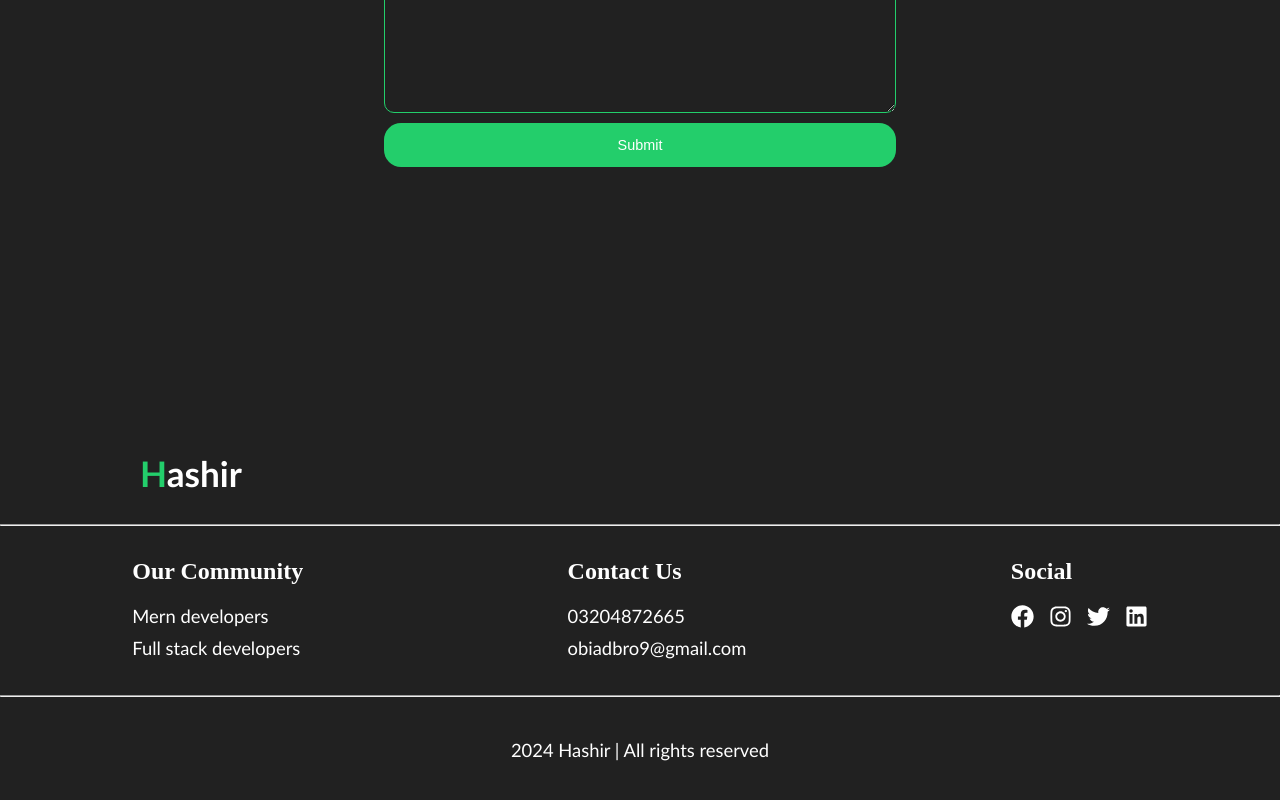
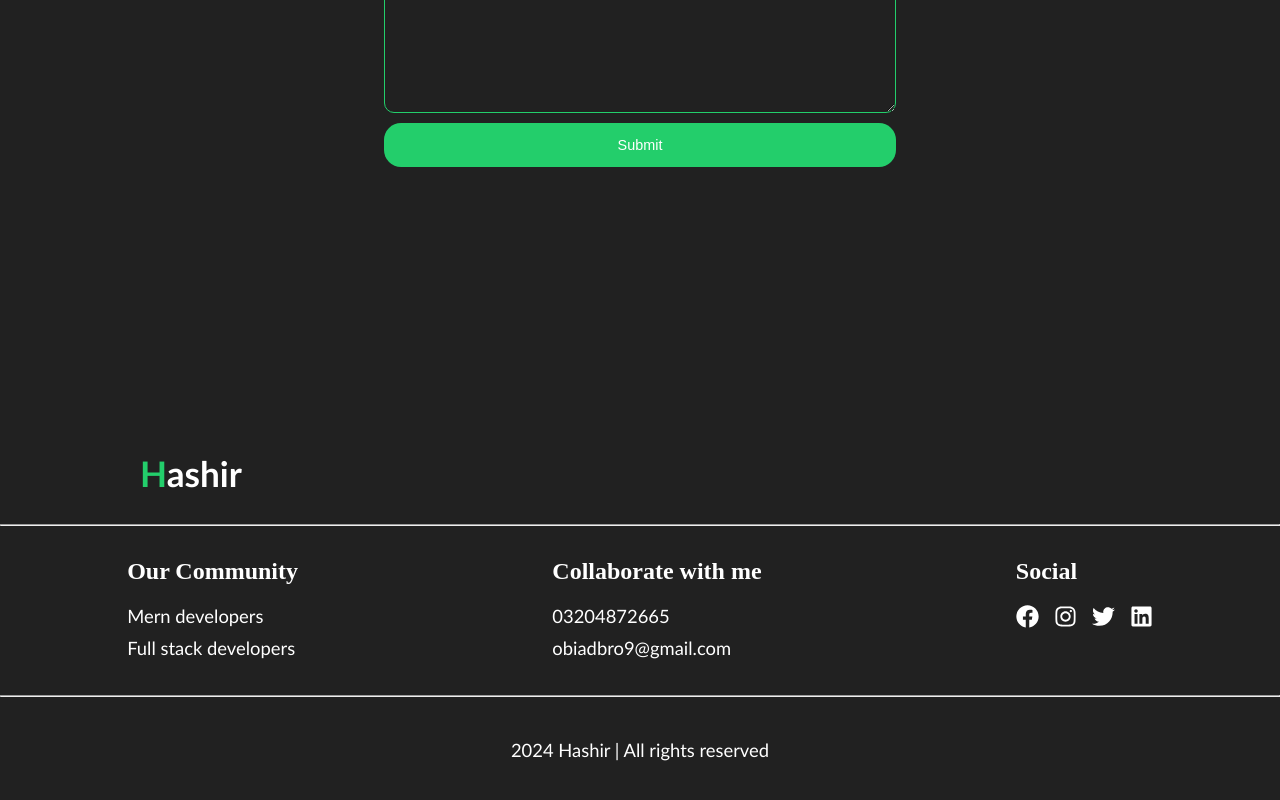
Before and after one commit to WhatsWrongOB/Portfolio, a React (Vite) app in the folder client/: page / in a window 1280 px wide. Shown: the part 2761-3561 px from the top of the page. Built offline with nearby package versions, Linux system fonts and the light colour scheme; no server answers.

Commit message:
change footer text

```diff
--- a/client/src/components/Footer.jsx
+++ b/client/src/components/Footer.jsx
@@ -21,7 +21,7 @@ const Footer = () => {
         </div>
 
         <div className="line">
-          <h3>Contact Us</h3>
+          <h3>Collaborate with me</h3>
           <ul>
             <li>03204872665</li>
             <li>obiadbro9@gmail.com</li>
```
